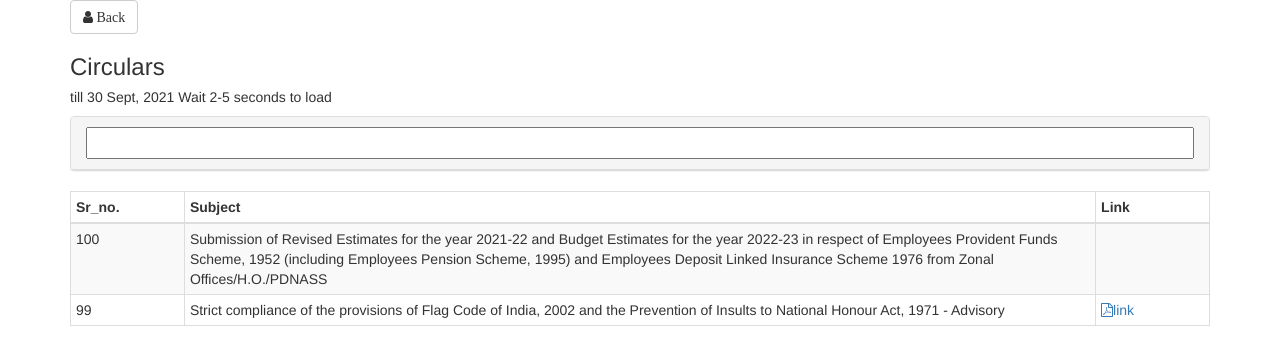
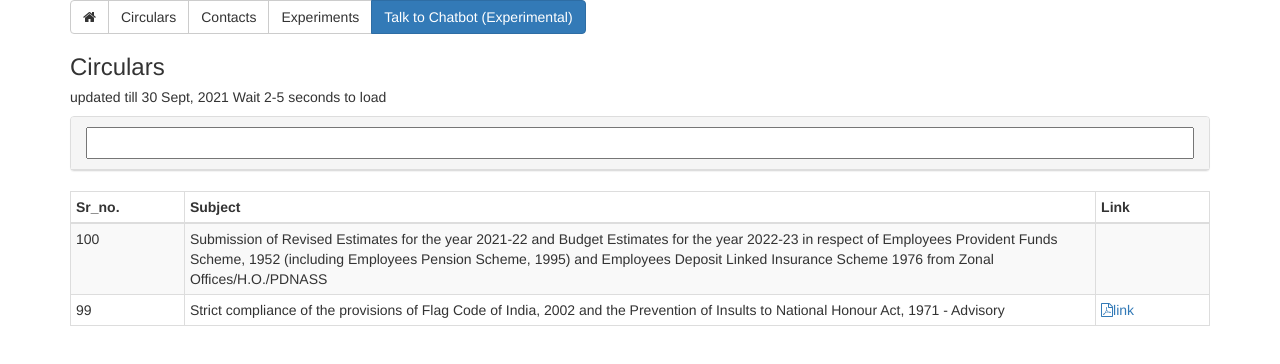
Before and after one commit to mmgmlink/mmgmlink.github.io, a plain HTML site: page reimb.html in a window 1280 px wide. Drawn offline with nearby package versions, Linux system fonts and the light colour scheme; some packages are replaced by stand-ins of ours.

Commit message:
minor fixes

```diff
--- a/reimb.html
+++ b/reimb.html
@@ -14,10 +14,14 @@
 <body>
     <div class="container" ng-app="myApp" ng-controller="namesCtrl">
 	<div class="btn-group">
-			<a href="./" class="btn btn-sq-lg btn-default"><i class="fa fa-user"> Back</i></a>
+			<a href="/" class="btn btn-sq-lg btn-default"><i class="fa fa-home"></i></a>
+			<a href="./circulars.html" ng-click="change('APFC')" class="btn btn-sq-lg btn-default">Circulars</a>
+			<a href="./contacts.html" ng-click="change('APFC')" class="btn btn-sq-lg btn-default">Contacts</a>
+			<a href="./experiments.html" ng-click="change('APFC')" class="btn btn-sq-lg btn-default">Experiments</a>
+			<a href="./chat.html" ng-click="change('APFC')" class="btn btn-sq-lg btn-primary">Talk to Chatbot (Experimental)</a>
 	</div>
 	<h3>Circulars</h3>
-		<h5>till 30 Sept, 2021 Wait 2-5 seconds to load</h5>
+	<h5>updated till 30 Sept, 2021 Wait 2-5 seconds to load</h5>
 
 <div class="panel panel-default">
 			<div class="panel-heading">
```
Also changed, not shown: contact.html (+5 -1 lines), contacts_website.html (+7 -0 lines), delhi.html (+5 -1 lines), faq2.html (+5 -1 lines), form11.html (+1 -1 lines), office.html (+8 -1 lines), officecode.html (+5 -1 lines). Lines whose indentation alone changed are shown as unchanged.
